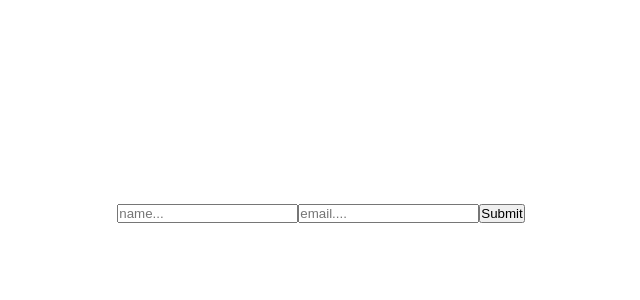
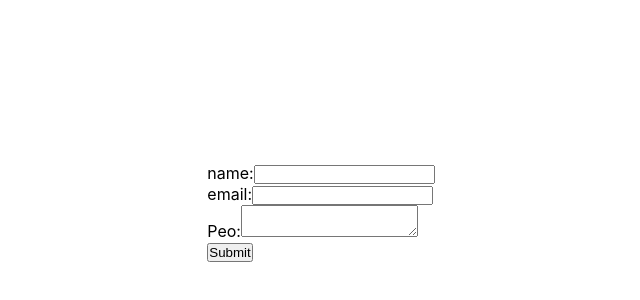
Before and after one commit to M0hamad-Ramadan/blank-react-app, a React (Create React App) app: page / in a window 1280 px wide. Shown: the part 188-488 px from the top of the page, without its empty margins (319-959 px from the left). Built offline with nearby package versions, Linux system fonts and the light colour scheme; the HTML template or start-up script is replaced by a standard one.

Commit message:
mange-text-area-state

```diff
--- a/src/MyForm.js
+++ b/src/MyForm.js
@@ -1,33 +1,49 @@
 import { useState } from "react";
 
-export default function MyForm() {
-  const [formInps, setFormInps] = useState({ userName: "", userEmail: "" });
-
+const MyForm = () => {
+  const [myFormData, setNewState] = useState({ name: "", email: "", peo: "" });
   return (
     <form
       onSubmit={(e) => {
         e.preventDefault();
+        console.log(myFormData);
       }}>
+      <div>
+        <label>name:</label>
         <input
           type="text"
-        placeholder="name..."
-        value={formInps.userName}
+          value={myFormData.name}
           onChange={(e) => {
-          setFormInps({ ...formInps, userName: e.target.value });
+            setNewState({ ...myFormData, name: e.target.value });
           }}
         />
+      </div>
 
-
+      <div>
+        <label>email:</label>
         <input
           type="text"
-        placeholder="email...."
-        value={formInps.userEmail}
+          value={myFormData.email}
           onChange={(e) => {
-          setFormInps({ ...formInps, userEmail: e.target.value });
+            setNewState({ ...myFormData, email: e.target.value });
           }}
         />
+      </div>
+
+      <div>
+        <label>Peo:</label>
+        <textarea
+          type="text"
+          value={myFormData.peo}
+          onChange={(e) => {
+            setNewState({ ...myFormData, peo: e.target.value });
+          }}
+        />
+      </div>
 
       <button>Submit</button>
     </form>
   );
-}
+};
+
+export default MyForm;
```
Lines whose indentation alone changed are shown as unchanged.
